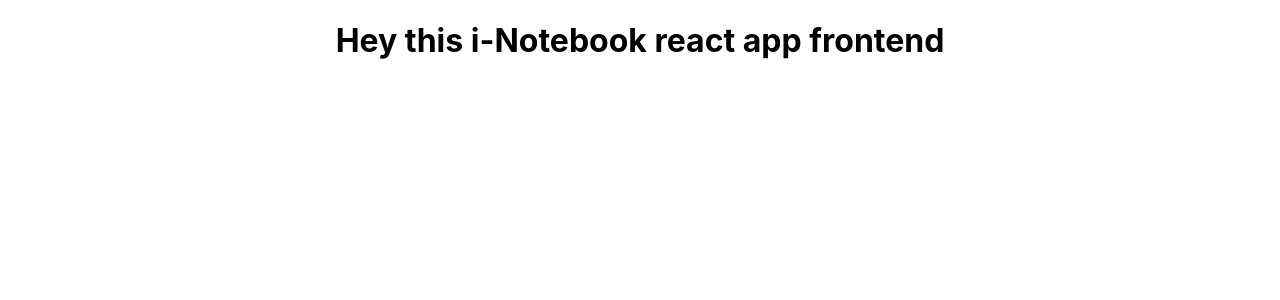
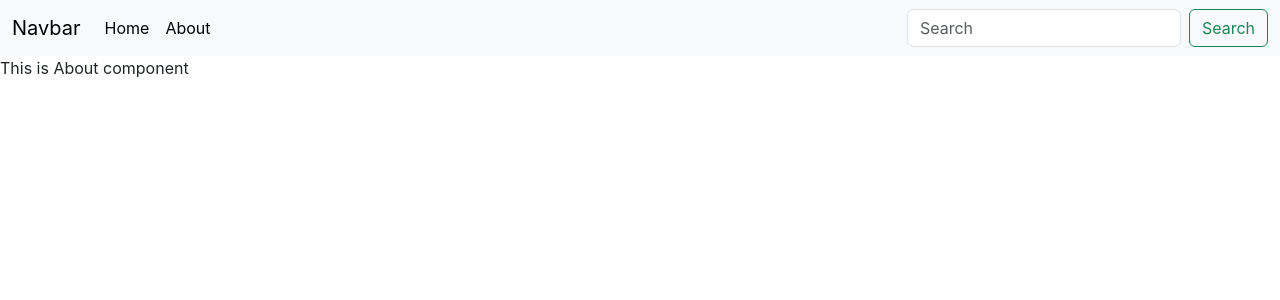
Before and after one commit to PJPhukan/my-iNotebook, a React (Create React App) app: page /about in a window 1280 px wide. Shown: the top 300 px of the page. Built offline with nearby package versions, Linux system fonts and the light colour scheme.

Commit message:
Navber completed

```diff
--- a/package.json
+++ b/package.json
@@ -9,7 +9,7 @@
     "concurrently": "^8.2.2",
     "react": "^18.2.0",
     "react-dom": "^18.2.0",
-    "react-router-dom": "^6.19.0",
+    "react-router-dom": "^6.20.0",
     "react-scripts": "5.0.1",
     "web-vitals": "^2.1.4"
   },
--- a/public/index.html
+++ b/public/index.html
@@ -1,23 +1,26 @@
 <!DOCTYPE html>
 <html lang="en">
+
   <head>
     <meta charset="utf-8" />
     <link rel="icon" href="%PUBLIC_URL%/favicon.ico" />
     <meta name="viewport" content="width=device-width, initial-scale=1" />
     <meta name="theme-color" content="#000000" />
-    <meta
-      name="description"
-      content="Web site created using create-react-app"
-    />
-    <!-- <link rel="apple-touch-icon" href="%PUBLIC_URL%/logo192.png" /> -->
+    <meta name="description" content="Web site created using create-react-app" />
+    <!-- Bootstrap  -->
+    <link href="https://cdn.jsdelivr.net/npm/bootstrap@5.3.2/dist/css/bootstrap.min.css" rel="stylesheet"
+      integrity="sha384-T3c6CoIi6uLrA9TneNEoa7RxnatzjcDSCmG1MXxSR1GAsXEV/Dwwykc2MPK8M2HN" crossorigin="anonymous">
 
-    <!-- <link rel="manifest" href="%PUBLIC_URL%/manifest.json" /> -->
+    <title>iNotebook - Upload your note for long time</title>
+  </head>
 
-    <title>React App</title>
-  </head>
   <body>
     <noscript>You need to enable JavaScript to run this app.</noscript>
     <div id="root"></div>
+    <!-- Script -->
+    <script src="https://cdn.jsdelivr.net/npm/bootstrap@5.3.2/dist/js/bootstrap.bundle.min.js"
+      integrity="sha384-C6RzsynM9kWDrMNeT87bh95OGNyZPhcTNXj1NW7RuBCsyN/o0jlpcV8Qyq46cDfL"
+      crossorigin="anonymous"></script>
+  </body>
 
-  </body>
 </html>
--- a/src/App.js
+++ b/src/App.js
@@ -1,11 +1,24 @@
 
 import './App.css';
+import { BrowserRouter, Routes, Route } from "react-router-dom";
 
+//Component section
+import Home from './Components/Home/Home';
+import Navber from './Components/Home/Navber/Navber'
+import About from './Components/About/About'
 function App() {
   return (
-    <div className="App">
-      <h1>Hey this i-Notebook react app frontend</h1>
-    </div>
+    <>
+    {/* Router setup */}
+      <BrowserRouter>
+
+        <Navber />
+        <Routes>
+          <Route exact  path='/' element={<Home />} />
+          <Route exact path='/about' element={<About />} />
+        </Routes>
+      </BrowserRouter>
+    </>
   );
 }
 
--- /dev/null
+++ b/src/Components/About/About.jsx
@@ -0,0 +1,9 @@
+import React from 'react'
+import './About.css'
+export default function About() {
+  return (
+    <div>
+      This is About component
+    </div>
+  )
+}
--- /dev/null
+++ b/src/Components/Home/Home.css
@@ -0,0 +1,5 @@
+*{
+    margin:0;
+    padding:0;
+    box-sizing: border-box;
+}
--- /dev/null
+++ b/src/Components/Home/Home.jsx
@@ -0,0 +1,11 @@
+import React from 'react'
+import './Home.css'
+function Home() {
+  return (
+    <div className='home'>
+      This is home page
+    </div>
+  )
+}
+
+export default Home;
--- /dev/null
+++ b/src/Components/Home/Navber/Navber.jsx
@@ -0,0 +1,31 @@
+import React from 'react'
+import { Link } from 'react-router-dom'
+import "./Navber.css"
+export default function Navber() {
+  return (
+
+    <nav className="navbar navbar-expand-lg bg-body-tertiary">
+      <div className="container-fluid">
+        <Link className="navbar-brand" to="/">Navbar</Link>
+        <button className="navbar-toggler" type="button" data-bs-toggle="collapse" data-bs-target="#navbarSupportedContent" aria-controls="navbarSupportedContent" aria-expanded="false" aria-label="Toggle navigation">
+          <span className="navbar-toggler-icon"></span>
+        </button>
+        <div className="collapse navbar-collapse" id="navbarSupportedContent">
+          <ul className="navbar-nav me-auto mb-2 mb-lg-0">
+            <li className="nav-item">
+              <Link className="nav-link active" aria-current="page" to="/">Home</Link>
+            </li>
+            <li className="nav-item">
+              <Link className="nav-link active" aria-current="page" to="/about">About</Link>
+            </li>
+          </ul>
+          <form className="d-flex" role="search">
+            <input className="form-control me-2" type="search" placeholder="Search" aria-label="Search" />
+            <button className="btn btn-outline-success" type="submit">Search</button>
+          </form>
+        </div>
+      </div>
+    </nav>
+
+  )
+}
```
Also changed, not shown: src/Components/About/About.css (added), src/Components/Home/Navber/Navber.css (added), 1 other file (tests, documents, lock files or other folders).
